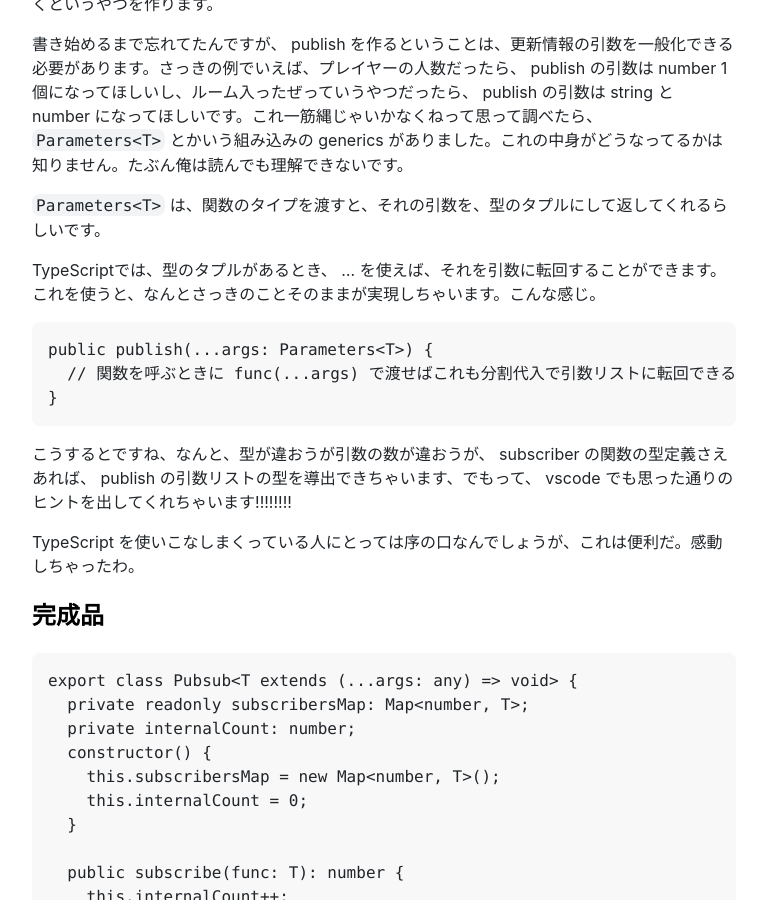
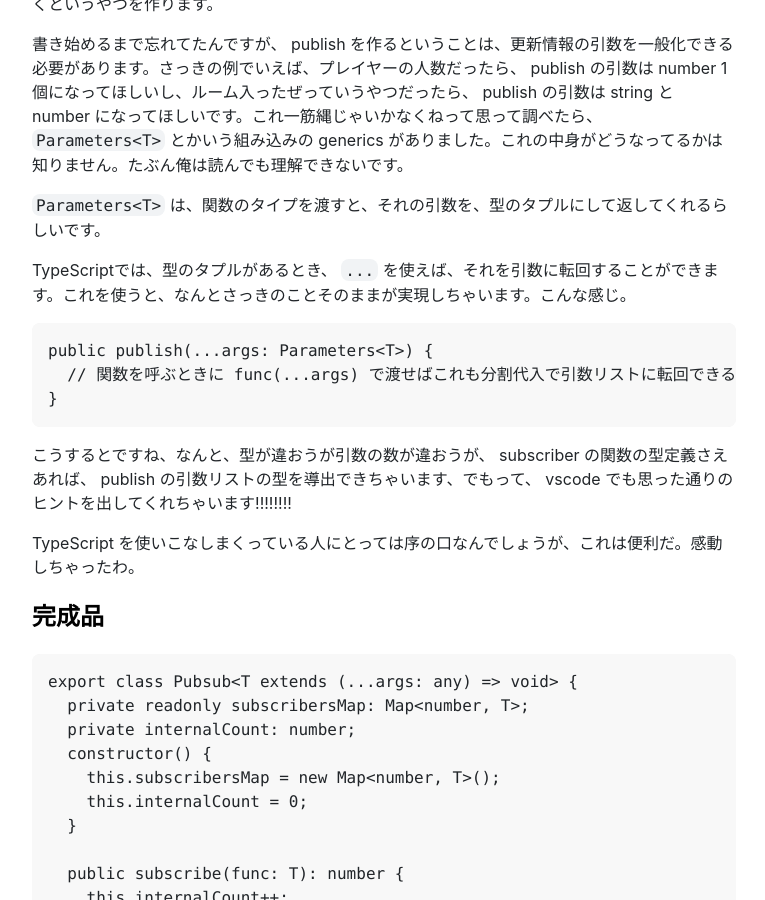
Before and after one commit to yncat/yncat.github.io, a Jekyll site: the page built from _posts/2021-09-05-TypeScriptでアプリ内pubsub的なことをしたかった.md, in a window 1280 px wide and 900 px high, scrolled down 2407 px. Shown: the whole window, without its empty margins (256-1021 px from the left). Built offline with Jekyll 4.4.1, drawn with Linux system fonts in a browser that asks for light colours; nearby versions of some CDN libraries.

Commit message:
escape ...

````diff
--- a/_posts/2021-09-05-TypeScriptでアプリ内pubsub的なことをしたかった.md
+++ b/_posts/2021-09-05-TypeScriptでアプリ内pubsub的なことをしたかった.md
@@ -77,7 +77,7 @@ unsubscribe は書いてないけど、結局同じです。
 
 `Parameters<T>` は、関数のタイプを渡すと、それの引数を、型のタプルにして返してくれるらしいです。
 
-TypeScriptでは、型のタプルがあるとき、 ... を使えば、それを引数に転回することができます。これを使うと、なんとさっきのことそのままが実現しちゃいます。こんな感じ。
+TypeScriptでは、型のタプルがあるとき、 `...` を使えば、それを引数に転回することができます。これを使うと、なんとさっきのことそのままが実現しちゃいます。こんな感じ。
 
 ```
 public publish(...args: Parameters<T>) {
````
